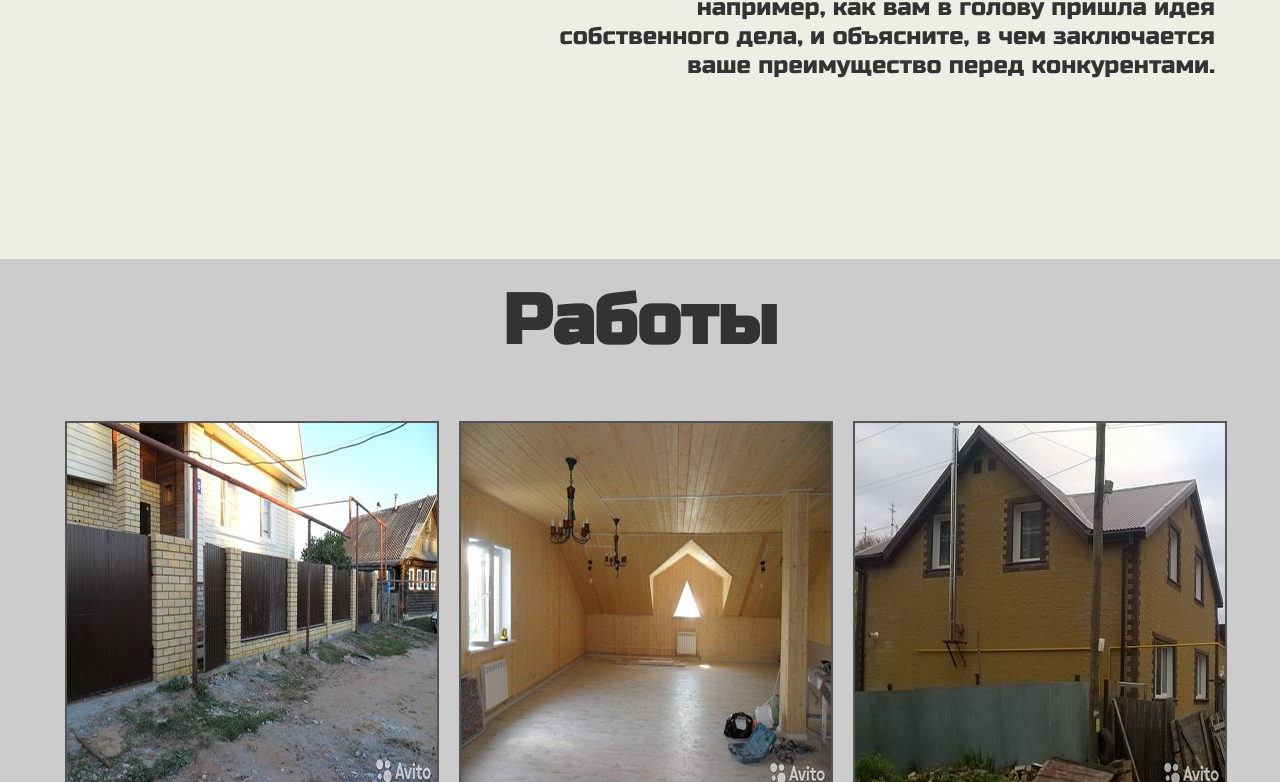
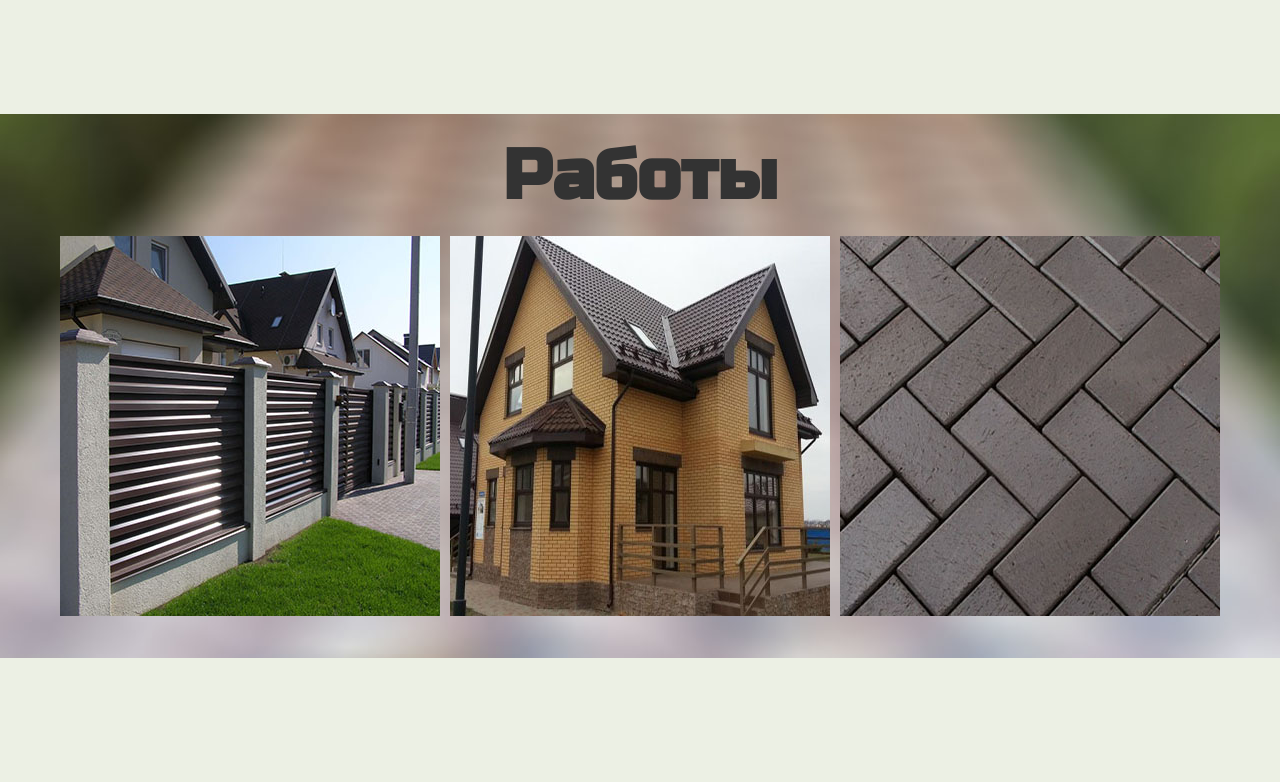
Before and after one commit to 3c01i/3c01i.github.io, a plain HTML site: page OSS/IndexHTML5.html in a window 1280 px wide. Shown: the part 2417-3199 px from the top of the page. After the commit the page ends 3075 px from the top, so only its background shows below. Drawn offline with Linux system fonts and the light colour scheme.

Commit message:
Add files via upload

```diff
--- a/OSS/IndexHTML5.html
+++ b/OSS/IndexHTML5.html
@@ -171,28 +171,23 @@
     <div class="container">
     <div class="works">
     <div class="works_item">
-        <a href="">
-        <img src="img/Works/3abor.jpg" class="works_icon" alt="">
-        <h3 class="works_text">заборы </h3>
+        <a href="" class="works_icon1">
+
         </a>
         </div>
-        <div class="works_text"></div>
         <div class="works_item">
-        <a href="">
-        <img src="img/Works/brushatka.jpg" class="works_icon" alt="">
-        <h3 class="works_text">Брусчатка</h3>
+        <a href="" class="works_icon2">
+        </a>
+    </div>
+        <div class="works_item">
+        <a href="" class="works_icon3">
         </a>
         <div class="works_text"></div>
-    </div>
-        <div class="works_item">
-        <a href="">
-        <img src="img/Works/doma.jpg" class="works_icon" alt="">
-        <h3 class="works_text"> дома </h3>
-        </a>
-        <div class="works_text"></div>
-        </div>
    </div>
 </div>
 </div>
+</div>
+
+<!-- Contact -->
 </body>
 </html>
--- a/OSS/StyleCSS.css
+++ b/OSS/StyleCSS.css
@@ -165,9 +165,8 @@ width: 100%;
     padding-top: 23px;
     padding-right: 10px;
     flex-direction: column;
-    text-align: right;
-    margin-left: 43%;
-    width: 57%;
+    text-align: center;
+    width: 100%;
     display: flex;
     padding-bottom: 29px;
 }
@@ -178,17 +177,59 @@ display: flex;
 }
 
 .works_item {
-    margin: 10px;
-    border-bottom: 2px solid #555;
-    border-top: 2px solid #555;
-    border-left: 2px solid #555;
-    border-right: 2px solid #555;
     margin-bottom: 37px;
-    width: 33.33333%;
+    width: 33.333333%;
      text-align: center;
 }
-.works_icon{
-    margin-bottom: 10px;
+.works_icon1{
+    display: block;
+     background: url(img/Works/zabor.jpg) no-repeat 50% 50%;
+    transition: 0.59s;
+    margin-bottom: 5px;
+    z-index: 10000;
+    width: 100%;
+    height: 380px;
+}
+
+.works_icon2{
+display: block;
+     background: url(img/Works/house.jpg) no-repeat 50% 50%;
+    transition: 0.59s;
+    margin-bottom: 5px;
+    z-index: 10000;
+    width: 100%;
+    height: 380px;
+}
+
+.works_icon3{
+    display: block;
+     background: url(img/Works/brush.jpg) no-repeat 50% 50%;
+    transition: 0.59s;
+    margin-bottom: 5px;
+    z-index: 10000;
+    width: 100%;
+    height: 380px;
+}
+
+.works_icon1:hover{
+       width: 100%;
+        background: url(img/Works/zabor_BG.jpg) no-repeat 50% 50%;
+    height: 380px;
+    margin-bottom: 5px;
+}
+
+.works_icon2:hover{
+     width: 100%;
+        background: url(img/Works/house_BG.jpg) no-repeat 50% 50%;
+    height: 380px;
+    margin-bottom: 5px;
+}
+
+.works_icon3:hover{
+  width: 100%;
+        background: url(img/Works/brush_BG.jpg) no-repeat 50% 50%;
+    height: 380px;
+    margin-bottom: 5px;
 }
 
 .works_text {
@@ -197,18 +238,19 @@ display: flex;
     text-align: center;
     align-items: center;
     text-transform: uppercase;
-    margin-bottom: 10px;
 
 }
 .works_title{
     padding-top: 20px;
     margin-top:150px;
-    margin-bottom: 47px;
+    margin-bottom: 17px;
     display: flex;
     font-size: 70px;
     justify-content: center;
 }
 .works_bg{
-    background: #cccccc;
+    background: url(img/Works/BG_2.jpg) no-repeat center;
     text-decoration: none;
 }
+
+/*contact =============================*/
```
Also changed, not shown: OSS/img/Works/BG.jpg (added), OSS/img/Works/BG_2.jpg (added), OSS/img/Works/BG_3.jpg (added), OSS/img/Works/brush.jpg (added), OSS/img/Works/brush_BG.jpg (added), OSS/img/Works/brush_small.jpg (added), OSS/img/Works/house.jpg (added), OSS/img/Works/house_BG.jpg (added), OSS/img/Works/house_small.jpg (added), OSS/img/Works/zabor.jpg (added), OSS/img/Works/zabor_BG.jpg (added), OSS/img/Works/zabor_small.jpg (added).
